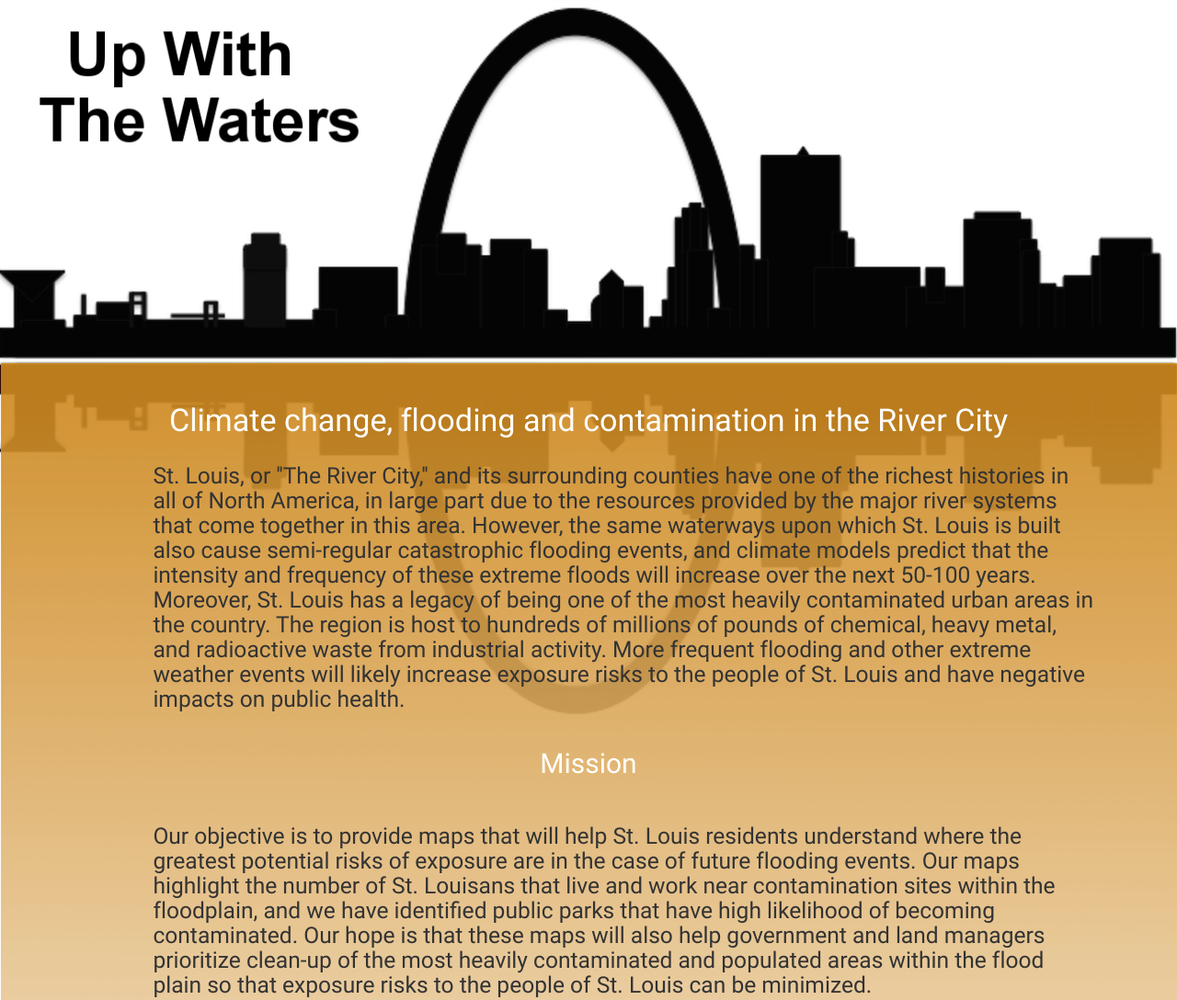
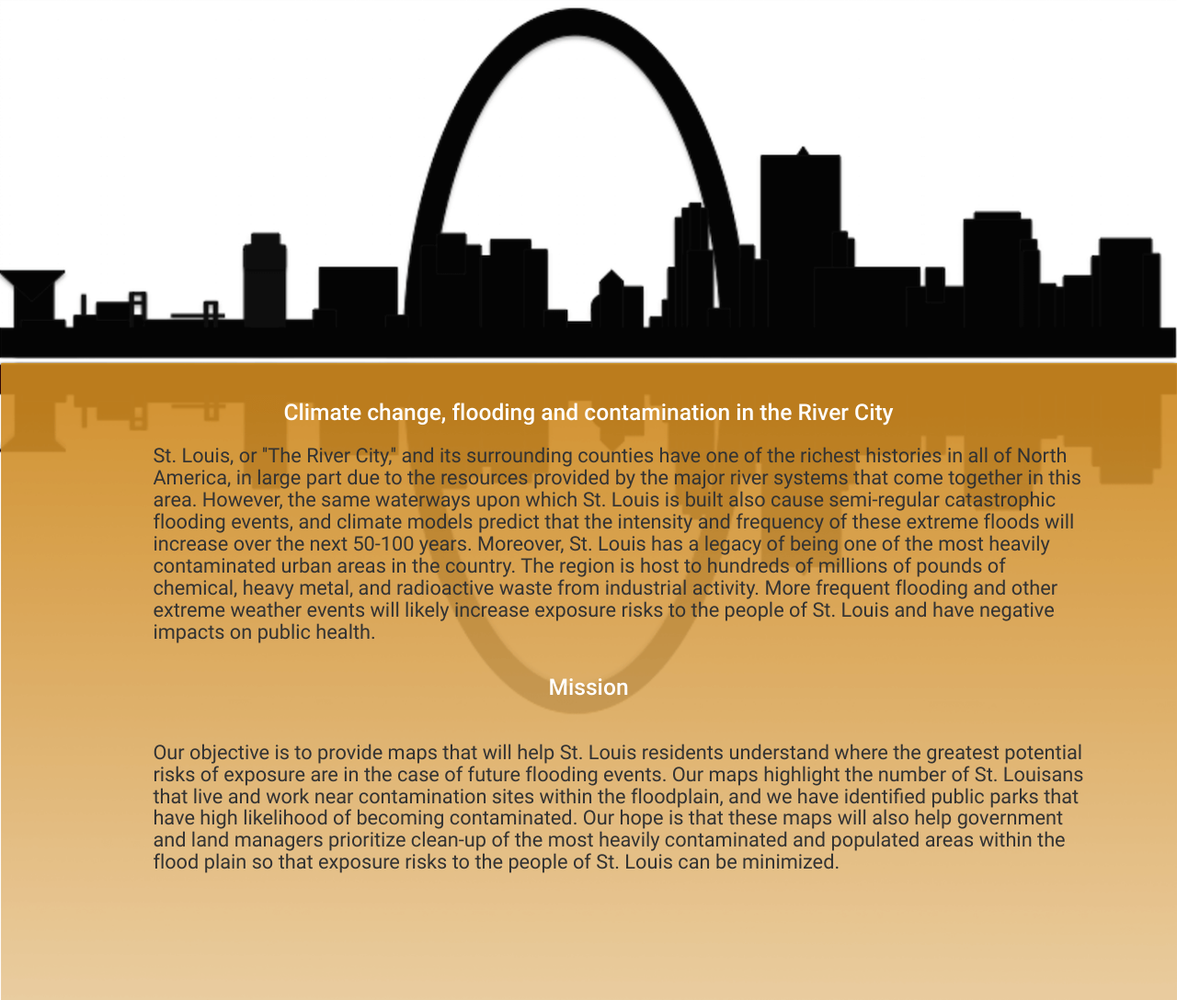
Before and after one commit to skoltz/upwiththewaters-landing, a website: page index.html in a window 1280 px wide. Shown: the top 1088 px of the page at 92% size. Drawn offline with Linux system fonts and the light colour scheme.

Commit message:
styling done to text and logo removed

```diff
--- a/index.html
+++ b/index.html
@@ -15,18 +15,18 @@
  <div class="row">
 
     <div id="intro" class="col s12 main-info">
-        <div class="upwater col s4 m4 l4">
+<!--         <div class="upwater col s4 m4 l4">
             <a href="#intro"> <img id="upwater-img" src="images/uplogoA.png"></a>
-        </div>
+        </div> -->
     	<div class="intro-image">
             <img id="intro-img" src='images/bigreflection2.png'>
         </div>
         <div class="container intro-text">
-    	   <h4 class="main-page-title">Climate change, flooding and contamination in the River City</h4>
+    	   <h5 class="main-page-title">Climate change, flooding and contamination in the River City</h5>
            <h5 id="main-page-intro">
                 St. Louis, or ''The River City,'' and its surrounding counties have one of the richest histories in all of North America, in large part due to the resources provided by the major river systems that come together in this area. However, the same waterways upon which St. Louis is built also cause semi-regular catastrophic flooding events, and climate models predict that the intensity and frequency of these extreme floods will increase over the next 50-100 years. Moreover, St. Louis has a legacy of being one of the most heavily contaminated urban areas in the country. The region is host to hundreds of millions of pounds of chemical, heavy metal, and radioactive waste from industrial activity. More frequent flooding and other extreme weather events will likely increase exposure risks to the people of St. Louis and have negative impacts on public health. </h5>
                 <br>
-                <h4 class="main-page-title" id="main-page-title-sub">Mission</h4>
+                <h5 class="main-page-title" id="main-page-title-sub">Mission</h5>
                 <br>
                 <h5 id="main-page-intro">
                 Our objective is to provide maps that will help St. Louis residents understand where the greatest potential risks of exposure are in the case of future flooding events. Our maps highlight the number of St. Louisans that live and work near contamination sites within the floodplain, and we have identified public parks that have high likelihood of becoming contaminated. Our hope is that these maps will also help government and land managers prioritize clean-up of the most heavily contaminated and populated areas within the flood plain so that exposure risks to the people of St. Louis can be minimized.  </h5>
--- a/main.css
+++ b/main.css
@@ -112,6 +112,7 @@ html, body {
     padding-top: 1%;
     margin-left: 13%;
     margin-right: 7%;
+    font-size: 1.45rem;
 }
 .map-page-title {
 	color: black;
@@ -150,9 +151,10 @@ html, body {
 }
 .main-page-title {
 	text-align: center;
+	font-weight: 500;
 }
 #main-page-title-sub {
 	/*background-color: #E6C28C;*/
 	color: white;
-	font-size: 2.0rem;
+	/*font-size: 2.0rem;*/
 }
```
